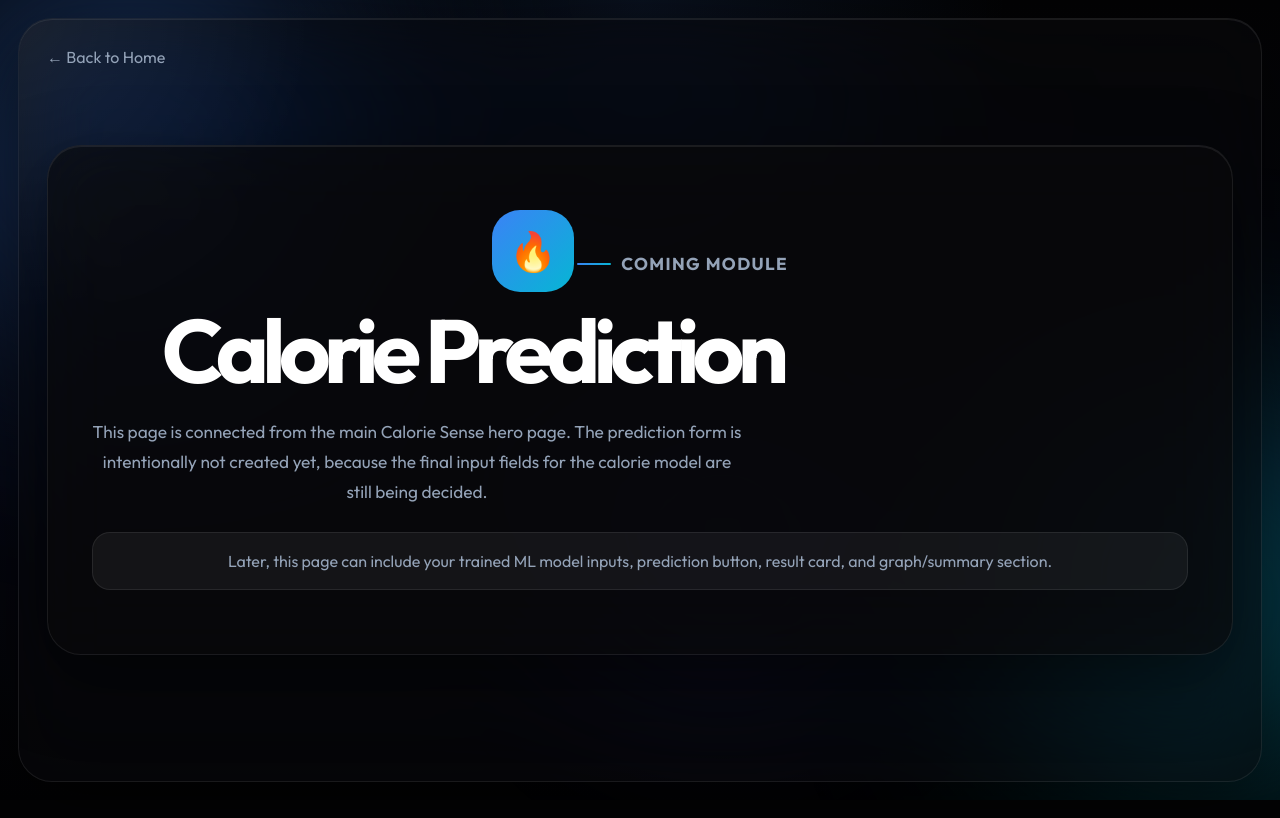
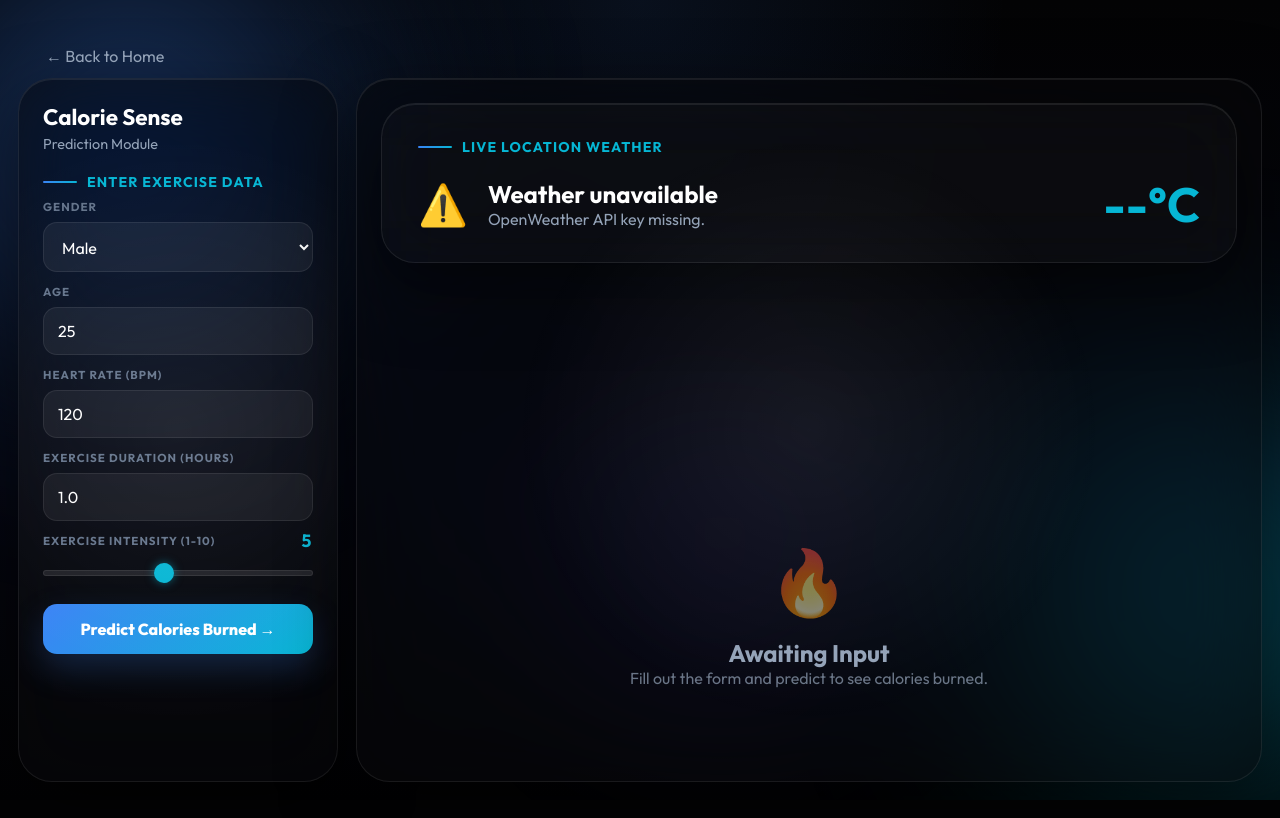
Before and after one commit to heyisula/caloriesense, a Flask app: page /calorie.html in a window 1280 px wide. Run offline with Flask 3, Linux system fonts and the light colour scheme; parts of the project's set-up code (start-up, migrations or seed data) failed here and were passed over.

Commit message:
Integrate ANN calorie prediction module & live weather dashboard
Backend ML Integration (`app.py`):
- Loaded pre-trained TensorFlow ANN model (`ann.keras`) and StandardScaler (`scaler.pkl`) at startup.
- Implemented `GET /api/weather` endpoint using `ip-api.com` for silent geolocation and OpenWeather API for real-time weather categorization (Sunny, Cloudy, Rainy).
- Implemented `POST /api/predict_calorie` endpoint to calculate derived features (Max_HR_Percentage, Workload), scale input arrays, and return exact numerical calorie predictions.
Frontend Overhaul (`calorie.html` & `script.js`):
- Redesigned the calorie prediction page into a modern, full-width two-column glassmorphism layout to match the app's dark aesthetic.
- Built an interactive input form for user metrics and an auto-updating live weather dashboard.
- Added dynamic JS animations that count up to the predicted calorie value and map the text color gradient based on calorie intensity (Green to Purple).
UI/UX & Styling Refinements (`style.css` & `index.html`):
- Replaced standard HTML inputs with custom glassmorphism `.field` styles and custom range sliders for exercise intensity.
- Adjusted border radii and inner padding for clean rendering on the weather cards.
- Cleaned up minor UI elements on the landing page (removed obsolete 'Live UI' badge).

```diff
--- a/gui/app.py
+++ b/gui/app.py
@@ -1,6 +1,11 @@
 import os
 import json
 import uuid
+import requests
+import joblib
+import numpy as np
+os.environ['TF_ENABLE_ONEDNN_OPTS'] = '0' # Hide warning
+import tensorflow as tf
 from pathlib import Path
 from flask import Flask, request, jsonify, render_template
 from dotenv import load_dotenv
@@ -13,6 +18,16 @@
 API_KEY = os.environ.get("GEMINI_API_KEY", "").strip()
 MODEL_NAME = os.environ.get("GEMINI_MODEL", "gemini-3.1-flash-lite-preview").strip()
 client = genai.Client(api_key=API_KEY) if API_KEY else None
+
+OPENWEATHER_API_KEY = os.environ.get("OPENWEATHER_API_KEY", "").strip()
+
+try:
+    scaler = joblib.load(BASE_DIR.parent / "out" / "models" / "scaler.pkl")
+    ann_model = tf.keras.models.load_model(BASE_DIR.parent / "out" / "models" / "ann.keras")
+    print("ANN Model and Scaler loaded successfully!")
+except Exception as e:
+    print(f"Warning: Could not load ANN model or scaler: {e}")
+    scaler, ann_model = None, None
 
 with open(BASE_DIR.parent / "data" / "JSON" / "gym_lookup.json", "r", encoding="utf-8") as f:
     GYM_LOOKUP: dict = json.load(f)
@@ -218,6 +233,91 @@
     return jsonify({"reply": reply})
 
 
+@app.route("/api/weather", methods=["GET"])
+def api_weather():
+    if not OPENWEATHER_API_KEY:
+        return jsonify({"error": "OpenWeather API key missing."}), 500
+    try:
+        geo_resp = requests.get("http://ip-api.com/json/")
+        geo_data = geo_resp.json()
+        if geo_data.get("status") == "fail":
+            return jsonify({"error": "Could not detect location."}), 400
+
+        lat, lon = geo_data["lat"], geo_data["lon"]
+        city = geo_data.get("city", "Unknown")
+
+        weather_url = "https://api.openweathermap.org/data/2.5/weather"
+        params = {"lat": lat, "lon": lon, "appid": OPENWEATHER_API_KEY, "units": "metric"}
+        weather_resp = requests.get(weather_url, params=params)
+        weather_data = weather_resp.json()
+
+        if weather_resp.status_code == 200:
+            temp = weather_data["main"]["temp"]
+            desc = weather_data["weather"][0]["description"].lower()
+
+            # Categorize
+            if "rain" in desc or "drizzle" in desc or "thunder" in desc:
+                condition = "Rainy"
+            elif "clear" in desc or "sun" in desc:
+                condition = "Sunny"
+            else:
+                condition = "Cloudy"
+
+            return jsonify({
+                "city": city,
+                "temp": temp,
+                "description": desc.capitalize(),
+                "condition": condition
+            })
+        else:
+            return jsonify({"error": weather_data.get("message")}), 400
+    except Exception as e:
+        return jsonify({"error": str(e)}), 500
+
+
+@app.route("/api/predict_calorie", methods=["POST"])
+def api_predict_calorie():
+    if not ann_model or not scaler:
+        return jsonify({"error": "Model not loaded on server."}), 500
+
+    data = request.get_json(force=True)
+    try:
+        gender_str = data.get("gender", "Male")
+        gender_val = 1.0 if gender_str.lower() == "male" else 0.0
+
+        age = float(data.get("age", 25))
+        hr = float(data.get("hr", 120))
+        duration = float(data.get("duration", 1.0))
+        intensity = float(data.get("intensity", 5.0))
+        condition = data.get("condition", "Cloudy")
+
+        max_hr_perc = hr / (220.0 - age) if age < 220 else 0.5
+        workload = intensity * duration
+
+        rainy_val = 1.0 if condition == "Rainy" else 0.0
+        sunny_val = 1.0 if condition == "Sunny" else 0.0
+
+        # Order: Gender, Max_HR_Percentage, Weather_Rainy, HR, Workload, Weather_Sunny, Exercise_Duration
+        features = np.array([[
+            gender_val,
+            max_hr_perc,
+            rainy_val,
+            hr,
+            workload,
+            sunny_val,
+            duration
+        ]])
+
+        scaled_features = scaler.transform(features)
+        pred = ann_model.predict(scaled_features)
+        calories = float(pred[0][0])
+
+        return jsonify({"calories_burned": round(calories, 2)})
+
+    except Exception as e:
+        return jsonify({"error": str(e)}), 400
+
+
 if __name__ == "__main__":
     print("Starting Calorie Sense...")
     print("Open http://127.0.0.1:5000 in your browser")
--- a/gui/static/script.js
+++ b/gui/static/script.js
@@ -82,7 +82,7 @@
       `• What should I eat this week?\n` +
       `• How do I do a proper squat?\n` +
       `• Which exercises target my chest?\n\n` +
-      `What would you like to work on first? 💪`
+      `What would you like to work on first?`
     );
   } catch (error) {
     showFormError(error.message || 'Could not reach the backend. Make sure app.py is running.');
@@ -202,4 +202,145 @@
       if (event.key === 'Enter') sendMessage();
     });
   }
+
+  // Prediction Page
+  const predictBtn = byId('predict-btn');
+  if (predictBtn) {
+    predictBtn.addEventListener('click', predictCalories);
+    fetchWeather();
+
+    const intensitySlider = byId('p-intensity');
+    const intensityVal = byId('intensity-val');
+    if (intensitySlider && intensityVal) {
+      intensitySlider.addEventListener('input', (e) => {
+        intensityVal.textContent = e.target.value;
+      });
+    }
+  }
 });
+
+// --- CALORIE PREDICTION LOGIC ---
+let currentWeatherCondition = "Cloudy";
+
+async function fetchWeather() {
+  const weatherCity = byId('weather-city');
+  const weatherTemp = byId('weather-temp');
+  const weatherDesc = byId('weather-desc');
+  const weatherIcon = byId('weather-icon');
+
+  if (!weatherCity) return;
+
+  try {
+    const response = await fetch('/api/weather');
+    const data = await response.json();
+
+    if (response.ok && !data.error) {
+      weatherCity.textContent = data.city;
+      weatherTemp.textContent = Math.round(data.temp) + '°C';
+      weatherDesc.textContent = data.description;
+      currentWeatherCondition = data.condition;
+
+      if (data.condition === "Sunny") {
+        weatherIcon.textContent = "☀️";
+        weatherIcon.style.color = "#fbbf24";
+      } else if (data.condition === "Rainy") {
+        weatherIcon.textContent = "🌧️";
+        weatherIcon.style.color = "#60a5fa";
+      } else {
+        weatherIcon.textContent = "☁️";
+        weatherIcon.style.color = "#94a3b8";
+      }
+    } else {
+      weatherCity.textContent = "Weather unavailable";
+      weatherDesc.textContent = data.error || "Could not fetch weather";
+      weatherIcon.textContent = "⚠️";
+    }
+  } catch (err) {
+    weatherCity.textContent = "Weather unavailable";
+    weatherDesc.textContent = "Network error";
+    weatherIcon.textContent = "⚠️";
+  }
+}
+
+async function predictCalories() {
+  const predictBtn = byId('predict-btn');
+  const errorText = byId('predict-error');
+
+  if (!predictBtn) return;
+
+  errorText.style.display = 'none';
+  predictBtn.disabled = true;
+  predictBtn.textContent = 'Predicting...';
+
+  const gender = byId('p-gender').value;
+  const age = Number(byId('p-age').value);
+  const hr = Number(byId('p-hr').value);
+  const duration = Number(byId('p-duration').value);
+  const intensity = Number(byId('p-intensity').value);
+
+  if (!age || age < 10 || age > 100) { errorText.textContent = "Invalid age"; errorText.style.display = 'block'; predictBtn.disabled = false; predictBtn.textContent = 'Predict Calories Burned →'; return; }
+  if (!hr || hr < 40 || hr > 220) { errorText.textContent = "Invalid heart rate"; errorText.style.display = 'block'; predictBtn.disabled = false; predictBtn.textContent = 'Predict Calories Burned →'; return; }
+  if (!duration || duration <= 0 || duration > 10) { errorText.textContent = "Invalid duration"; errorText.style.display = 'block'; predictBtn.disabled = false; predictBtn.textContent = 'Predict Calories Burned →'; return; }
+  if (!intensity || intensity < 1 || intensity > 10) { errorText.textContent = "Invalid intensity (1-10)"; errorText.style.display = 'block'; predictBtn.disabled = false; predictBtn.textContent = 'Predict Calories Burned →'; return; }
+
+  try {
+    const response = await fetch('/api/predict_calorie', {
+      method: 'POST',
+      headers: { 'Content-Type': 'application/json' },
+      body: JSON.stringify({ gender, age, hr, duration, intensity, condition: currentWeatherCondition })
+    });
+
+    const data = await response.json();
+
+    if (!response.ok || data.error) {
+      errorText.textContent = data.error || "Prediction failed";
+      errorText.style.display = 'block';
+    } else {
+      byId('result-placeholder').classList.add('hidden');
+      byId('result-display').classList.remove('hidden');
+
+      const targetVal = data.calories_burned;
+      animateValue(byId('calorie-value'), 0, targetVal, 1500);
+
+      const calorieValueEl = byId('calorie-value');
+      calorieValueEl.style.webkitTextFillColor = 'transparent';
+
+      if (targetVal < 200) {
+        calorieValueEl.style.background = 'linear-gradient(135deg, #4ade80, #10b981)';
+        calorieValueEl.style.textShadow = '0 0 20px rgba(16, 185, 129, 0.3)';
+      } else if (targetVal < 400) {
+        calorieValueEl.style.background = 'linear-gradient(135deg, #fbbf24, #f59e0b)';
+        calorieValueEl.style.textShadow = '0 0 20px rgba(245, 158, 11, 0.3)';
+      } else if (targetVal < 600) {
+        calorieValueEl.style.background = 'linear-gradient(135deg, #f87171, #ef4444)';
+        calorieValueEl.style.textShadow = '0 0 20px rgba(239, 68, 68, 0.3)';
+      } else {
+        calorieValueEl.style.background = 'linear-gradient(135deg, #c084fc, #a855f7)';
+        calorieValueEl.style.textShadow = '0 0 20px rgba(168, 85, 247, 0.3)';
+      }
+      calorieValueEl.style.webkitBackgroundClip = 'text';
+    }
+  } catch (err) {
+    errorText.textContent = "Network error";
+    errorText.style.display = 'block';
+  }
+
+  predictBtn.disabled = false;
+  predictBtn.textContent = 'Predict Calories Burned →';
+}
+
+function animateValue(obj, start, end, duration) {
+  let startTimestamp = null;
+  const step = (timestamp) => {
+    if (!startTimestamp) startTimestamp = timestamp;
+    const progress = Math.min((timestamp - startTimestamp) / duration, 1);
+    const easeProgress = 1 - Math.pow(1 - progress, 4);
+    obj.innerHTML = (easeProgress * (end - start) + start).toFixed(2);
+    if (progress < 1) {
+      window.requestAnimationFrame(step);
+    } else {
+      obj.innerHTML = end.toFixed(2);
+    }
+  };
+  window.requestAnimationFrame(step);
+}
--- a/gui/static/style.css
+++ b/gui/static/style.css
@@ -500,7 +500,8 @@
   color: var(--text-secondary);
 }
 
-.assistant-shell {
+.assistant-shell,
+.prediction-shell {
   width: calc(100% - 36px);
   max-width: 1800px;
   min-height: calc(100vh - 36px);
@@ -509,9 +510,15 @@
   grid-template-columns: 320px 1fr;
   gap: 18px;
 }
+.prediction-shell {
+  padding-top: 60px;
+  position: relative;
+}
 
 .assistant-sidebar,
-.assistant-main {
+.assistant-main,
+.prediction-sidebar,
+.prediction-main {
   border-radius: var(--radius-xl);
   padding: 24px;
 }
@@ -621,7 +628,8 @@
   font-weight: 700;
 }
 
-.field input,
+.field input[type="text"],
+.field input[type="number"],
 .field select,
 #user-input {
   width: 100%;
@@ -632,6 +640,34 @@
   padding: 13px 14px;
   outline: none;
   transition: border-color .2s, box-shadow .2s, background .2s;
+}
+
+/* Custom Range Slider */
+.field input[type="range"] {
+  -webkit-appearance: none;
+  width: 100%;
+  background: transparent;
+}
+.field input[type="range"]:focus {
+  outline: none;
+}
+.field input[type="range"]::-webkit-slider-runnable-track {
+  width: 100%;
+  height: 6px;
+  cursor: pointer;
+  background: rgba(255, 255, 255, 0.1);
+  border-radius: 99px;
+  border: 1px solid var(--border-subtle);
+}
+.field input[type="range"]::-webkit-slider-thumb {
+  height: 20px;
+  width: 20px;
+  border-radius: 50%;
+  background: var(--accent-cyan);
+  cursor: pointer;
+  -webkit-appearance: none;
+  margin-top: -8px;
+  box-shadow: 0 0 10px rgba(6, 182, 212, 0.5);
 }
 
 .field select option {
@@ -860,7 +896,8 @@
 @media (max-width: 980px) {
 
   .hero-grid,
-  .assistant-shell {
+  .assistant-shell,
+  .prediction-shell {
     grid-template-columns: 1fr;
   }
 
@@ -877,7 +914,8 @@
 
   .landing-shell,
   .placeholder-shell,
-  .assistant-shell {
+  .assistant-shell,
+  .prediction-shell {
     width: calc(100% - 18px);
     margin: 9px auto;
   }
@@ -885,6 +923,8 @@
   .landing-shell,
   .assistant-sidebar,
   .assistant-main,
+  .prediction-sidebar,
+  .prediction-main,
   .placeholder-shell {
     padding: 18px;
     border-radius: 24px;
--- a/gui/templates/calorie.html
+++ b/gui/templates/calorie.html
@@ -9,25 +9,96 @@
   <link href="https://fonts.googleapis.com/css2?family=Outfit:wght@300;400;500;600;700;800&family=JetBrains+Mono:wght@500;700&display=swap" rel="stylesheet">
   <link rel="stylesheet" href="{{ url_for('static', filename='style.css') }}" />
 </head>
-<body class="sub-page">
+<body class="assistant-page">
   <div class="ambient-background">
     <span class="orb orb-1"></span>
     <span class="orb orb-2"></span>
     <span class="orb orb-3"></span>
   </div>
 
-  <main class="placeholder-shell spotlight-card">
+  <main class="prediction-shell">
     <a class="back-link" href="/index.html">← Back to Home</a>
-    <section class="placeholder-card glass-panel">
-      <span class="large-icon">🔥</span>
-      <p class="eyebrow mini"><span></span> Coming module</p>
-      <h1>Calorie Prediction</h1>
-      <p>
-        This page is connected from the main Calorie Sense hero page. The prediction form is intentionally not created yet, because the final input fields for the calorie model are still being decided.
-      </p>
-      <div class="placeholder-note">
-        Later, this page can include your trained ML model inputs, prediction button, result card, and graph/summary section.
+
+    <!-- LEFT COLUMN: Input Form -->
+    <aside class="prediction-sidebar glass-panel spotlight-card">
+      <div class="sidebar-header">
+        <h2 style="margin-bottom: 4px; font-size: 1.4rem;">Calorie Sense</h2>
+        <p style="color: var(--text-secondary); font-size: 0.9rem;">Prediction Module</p>
       </div>
+
+      <div class="form-container">
+        <p class="eyebrow mini" style="margin-top: 20px;"><span></span> Enter Exercise Data</p>
+
+        <label class="field" style="margin-bottom: 12px; display: block;">
+          <span>Gender</span>
+          <select id="p-gender">
+            <option value="Male">Male</option>
+            <option value="Female">Female</option>
+          </select>
+        </label>
+
+        <label class="field" style="margin-bottom: 12px; display: block;">
+          <span>Age</span>
+          <input type="number" id="p-age" value="25" min="10" max="100">
+        </label>
+
+        <label class="field" style="margin-bottom: 12px; display: block;">
+          <span>Heart Rate (BPM)</span>
+          <input type="number" id="p-hr" value="120" min="40" max="220">
+        </label>
+
+        <label class="field" style="margin-bottom: 12px; display: block;">
+          <span>Exercise Duration (Hours)</span>
+          <input type="number" id="p-duration" value="1.0" step="0.1" min="0.1" max="10.0">
+        </label>
+
+        <label class="field" style="margin-bottom: 12px; display: block;">
+          <div style="display: flex; justify-content: space-between;">
+            <span>Exercise Intensity (1-10)</span>
+            <span id="intensity-val" style="color: var(--accent-cyan); font-weight: bold; font-size: 1.1rem; margin-top: -4px;">5</span>
+          </div>
+          <input type="range" id="p-intensity" value="5" min="1" max="10" step="1" style="padding: 0; background: transparent; cursor: pointer; border: none;">
+        </label>
+
+        <button id="predict-btn" class="primary-button" style="margin-top: 12px; width: 100%;">Predict Calories Burned →</button>
+        <p id="predict-error" class="error-text"></p>
+      </div>
+    </aside>
+
+    <!-- RIGHT COLUMN: Dashboard & Results -->
+    <section class="prediction-main glass-panel spotlight-card">
+
+      <!-- Live Weather Card -->
+      <div class="weather-card glass-panel" style="margin-bottom: 24px; background: rgba(255, 255, 255, 0.02); border-radius: var(--radius-xl); padding: 28px 36px;">
+        <p class="eyebrow mini"><span></span> Live Location Weather</p>
+        <div id="weather-content" style="display: flex; align-items: center; gap: 20px; margin-top: 10px;">
+           <span style="font-size: 2.5rem;" id="weather-icon">⏳</span>
+           <div>
+             <h2 id="weather-city">Detecting Location...</h2>
+             <p id="weather-desc" style="color: var(--text-secondary);">Fetching live data</p>
+           </div>
+           <div style="margin-left: auto; text-align: right;">
+             <h1 id="weather-temp" style="color: var(--accent-cyan); font-size: 3rem;">--°C</h1>
+           </div>
+        </div>
+      </div>
+
+      <!-- Result Card -->
+      <div class="result-card" style="height: 100%; display: flex; flex-direction: column; justify-content: center; align-items: center; text-align: center;">
+         <div id="result-placeholder">
+            <span style="font-size: 4rem; opacity: 0.5;">🔥</span>
+            <h2 style="margin-top: 16px; color: var(--text-secondary);">Awaiting Input</h2>
+            <p style="color: var(--text-secondary); opacity: 0.7;">Fill out the form and predict to see calories burned.</p>
+         </div>
+
+         <div id="result-display" class="hidden">
+            <p class="eyebrow"><span></span> Predicted Energy Expenditure</p>
+            <!-- INTERACTIVE NUMBER -->
+            <h1 id="calorie-value" style="font-size: clamp(5rem, 10vw, 8rem); font-family: 'JetBrains Mono', monospace; line-height: 1; margin: 20px 0; background: var(--accent-gradient); -webkit-background-clip: text; -webkit-text-fill-color: transparent; color: transparent; transition: all 0.5s ease; text-shadow: 0 0 20px rgba(6, 182, 212, 0.3);">0</h1>
+            <h3 style="color: var(--text-secondary);">kcal burned</h3>
+         </div>
+      </div>
+
     </section>
   </main>
 
--- a/gui/templates/index.html
+++ b/gui/templates/index.html
@@ -60,7 +60,6 @@
             <small>System Overview</small>
             <h2>Calorie Sense</h2>
           </div>
-          <span class="live-dot">Live UI</span>
         </div>
 
         <div class="metric-orbit">
```
Also changed, not shown: location_based_weather.py (added, +56 -0 lines).
